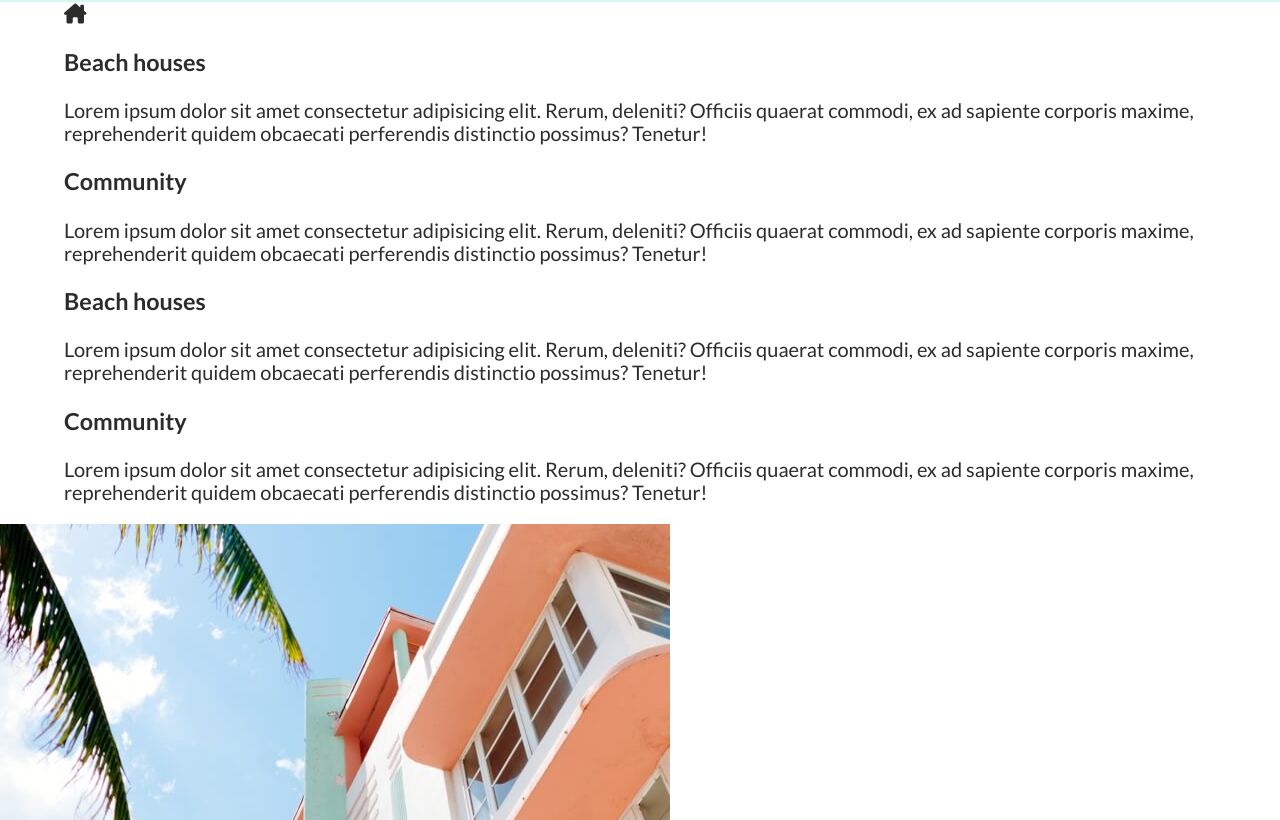
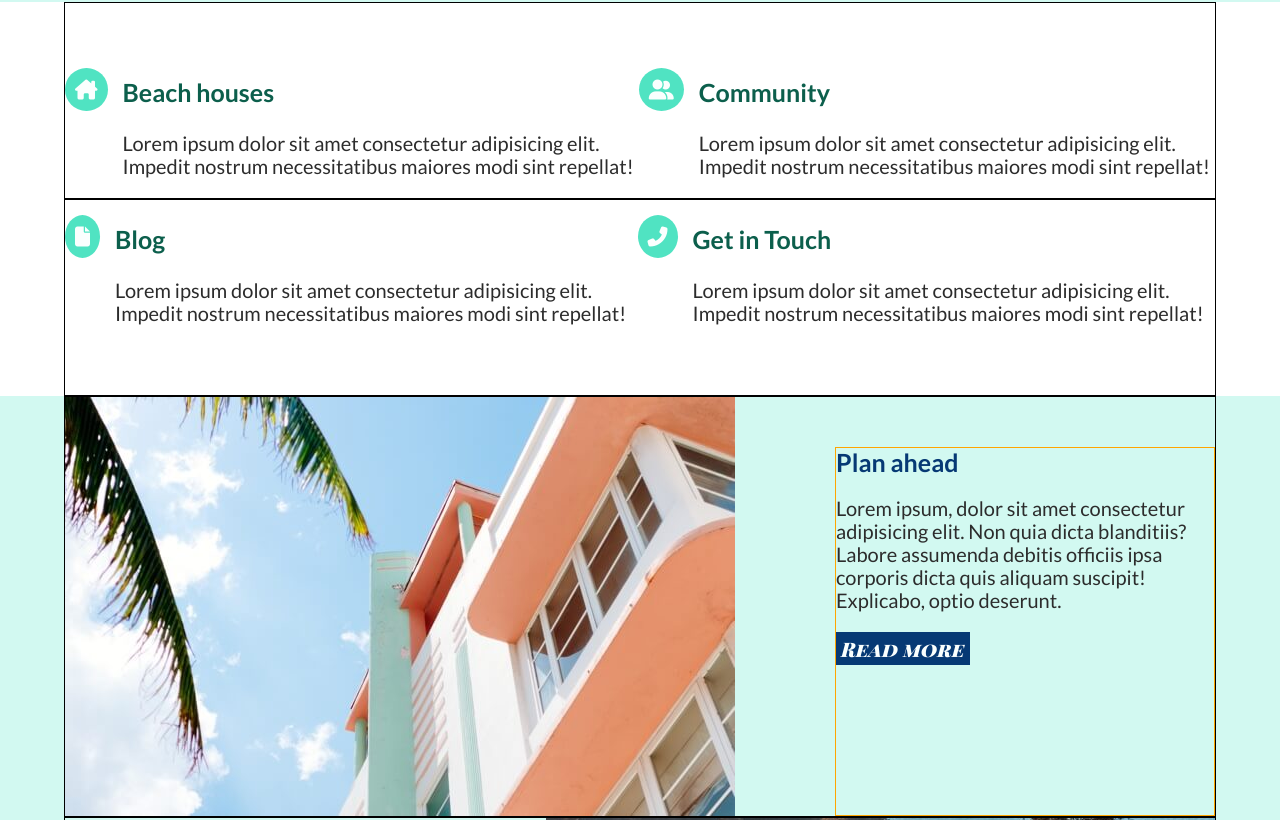
Before and after one commit to harrisonhui/harrisonHuiProjectOne, a plain HTML site: page index.html in a window 1280 px wide. Shown: the part 1540-2360 px from the top of the page. Drawn offline with Linux system fonts and the light colour scheme.

Commit message:
icons & plan ahead new location section styled; lot of reword required for plan ahead and new location section (struggled a lot)

```diff
--- a/index.html
+++ b/index.html
@@ -82,46 +82,67 @@
             <div class="wrapper">
                 <div class="highlightFirstRow">
                     <div class="icon">
+                        <div class="iconBackground">
                             <i class="fa-solid fa-house-chimney"></i>
+                        </div>
                     </div>
                     <div class="beachHouses">
                         <h3>Beach houses</h3>
-                        <p>Lorem ipsum dolor sit amet consectetur adipisicing elit. Rerum, deleniti? Officiis quaerat commodi, ex ad sapiente corporis maxime, reprehenderit quidem obcaecati perferendis distinctio possimus? Tenetur!</p>
+                        <p>Lorem ipsum dolor sit amet consectetur adipisicing elit. Impedit nostrum necessitatibus maiores modi sint repellat!</p>
+                    </div>
+                    <div class="icon">
+                        <div class="iconBackground">
+                            <i class="fa-solid fa-user-group"></i>
+                        </div>
                     </div>
                     <div class="community">
                         <h3>Community</h3>
-                        <p>Lorem ipsum dolor sit amet consectetur adipisicing elit. Rerum, deleniti? Officiis quaerat commodi, ex ad sapiente corporis maxime, reprehenderit quidem obcaecati perferendis distinctio possimus? Tenetur!</p>
+                        <p>Lorem ipsum dolor sit amet consectetur adipisicing elit. Impedit nostrum necessitatibus maiores modi sint repellat!</p>
                     </div>
                 </div>
 
                 <div class="highlightSecondRow">
-                    <div class="Blog">
-                        <h3>Beach houses</h3>
-                        <p>Lorem ipsum dolor sit amet consectetur adipisicing elit. Rerum, deleniti? Officiis quaerat commodi, ex ad sapiente corporis maxime, reprehenderit quidem obcaecati perferendis distinctio possimus? Tenetur!</p>
+                    <div class="icon">
+                        <div class="iconBackground">
+                            <i class="fa-solid fa-file"></i>
                         </div>
-                    <div class="Get in Touch">
-                        <h3>Community</h3>
-                        <p>Lorem ipsum dolor sit amet consectetur adipisicing elit. Rerum, deleniti? Officiis quaerat commodi, ex ad sapiente corporis maxime, reprehenderit quidem obcaecati perferendis distinctio possimus? Tenetur!</p>
+                    </div>
+                    <div class="blog">
+                        <h3>Blog</h3>
+                        <p>Lorem ipsum dolor sit amet consectetur adipisicing elit. Impedit nostrum necessitatibus maiores modi sint repellat!</p>
+                    </div>
+                    <div class="icon">
+                        <div class="iconBackground">
+                            <i class="fa-solid fa-phone-flip"></i>
+                        </div>
+                    </div>
+                    <div class="getInTouch">
+                        <h3>Get in Touch</h3>
+                        <p>Lorem ipsum dolor sit amet consectetur adipisicing elit. Impedit nostrum necessitatibus maiores modi sint repellat!</p>
                     </div>
                 </div>
             </div>
         </section>
 
         <section class="planAhead">
+            <div class="wrapper">
                 <img src="./beach-final-images/left-image.jpg" class="leftImage" alt="looking up view of a corner room of an apartment complex">
-            <div class="wrapper">
+                <div class="planAheadText">
                     <h4>Plan ahead</h4>
                     <p>Lorem ipsum, dolor sit amet consectetur adipisicing elit. Non quia dicta blanditiis? Labore assumenda debitis officiis ipsa corporis dicta quis aliquam suscipit! Explicabo, optio deserunt.</p>
                     <button>Read more</button>
                 </div>
+            </div>
         </section>
 
         <section class="newLocations">
-            <img src="./beach-final-images/right-image.jpg" class="rightImage" alt="outdoor view of waves hitting the shore">
             <div class="wrapper">
+                <div class="newLocationsText">
                     <h4>New locations</h4>
                     <p>Lorem ipsum, dolor sit amet consectetur adipisicing elit. Non quia dicta blanditiis? Labore assumenda debitis officiis ipsa corporis dicta quis aliquam suscipit! Explicabo, optio deserunt.</p>
                     <button>Read more</button>
+                </div>
+                <img src="./beach-final-images/right-image.jpg" class="rightImage" alt="outdoor view of waves hitting the shore">
             </div>
         </section>
 
--- a/styles/sass/partials/_baseStyles.scss
+++ b/styles/sass/partials/_baseStyles.scss
@@ -8,4 +8,12 @@ img {
         max-width: 100%;
         max-height: 500px;
         object-fit: cover;
-    }
+}
+
+button {
+    background: none;
+    border: none;
+    padding: 5px;
+    background-color: $twilightBlue;
+    color: $iceBlue;
+}
--- a/styles/sass/partials/_home.scss
+++ b/styles/sass/partials/_home.scss
@@ -55,14 +55,75 @@ h1 {
     background-color: $lightBlue;
     padding: 50px 0px;
 }
+
 .gallery ul {
     // border: 1px solid black;
     display:flex;
     justify-content: space-between;
     flex-wrap: wrap;
-
 }
 
 .gallery li {
     flex-basis: 30%;
 }
+// gallery END
+.highlightFirstRow {
+    border: 1px solid black;
+    display: flex;
+    padding-top: 50px;
+}
+
+.highlightSecondRow {
+    border: 1px solid black;
+    display: flex;
+    padding-bottom: 50px;
+}
+
+.icon {
+    padding-right: 15px;
+    padding-top: 15px;
+    .iconBackground {
+        background-color: $green;
+        border-radius: 50%;
+        padding: 10px;
+    }
+    i {
+        color: $iceBlue;
+    }
+}
+
+// highlight section END
+.planAhead,
+.newLocations {
+    background-color: $lightBlue;
+}
+
+.planAhead .wrapper,
+.newLocations .wrapper {
+    display: flex;
+    // align-items: flex-start;
+    justify-content: space-evenly;
+    border: 1px solid black;
+    flex-wrap: nowrap;
+}
+
+.leftImage,
+.rightImage {
+    width: 100%;
+    position: relative;
+}
+
+.planAheadText,
+.newLocationsText {
+    border: 1px solid orange;
+    margin-top: 50px;
+}
+
+.planAheadText {
+    margin-left: 100px;
+}
+
+.newLocationsText {
+    margin-right: 100px;
+}
+// plan ahead and new locations END
--- a/styles/sass/partials/_typography.scss
+++ b/styles/sass/partials/_typography.scss
@@ -10,6 +10,20 @@ body {
 
 h2, h3, h4, h5 {
     font-weight: bold;
+}
+
+h3, h4 {
+    // supposed to be 1.75 rem (35px/20px = 1.75) but readjusted font size manually seemed to big
+    font-size: 1.25rem;
+}
+
+h3 {
+    color: $spruce;
+}
+
+h4 {
+    color: $twilightBlue;
+    margin: 0;
 }
 
 h1, span, button, .logo {
```
Also changed, not shown: styles/styles.css. Lines whose indentation alone changed are shown as unchanged.
